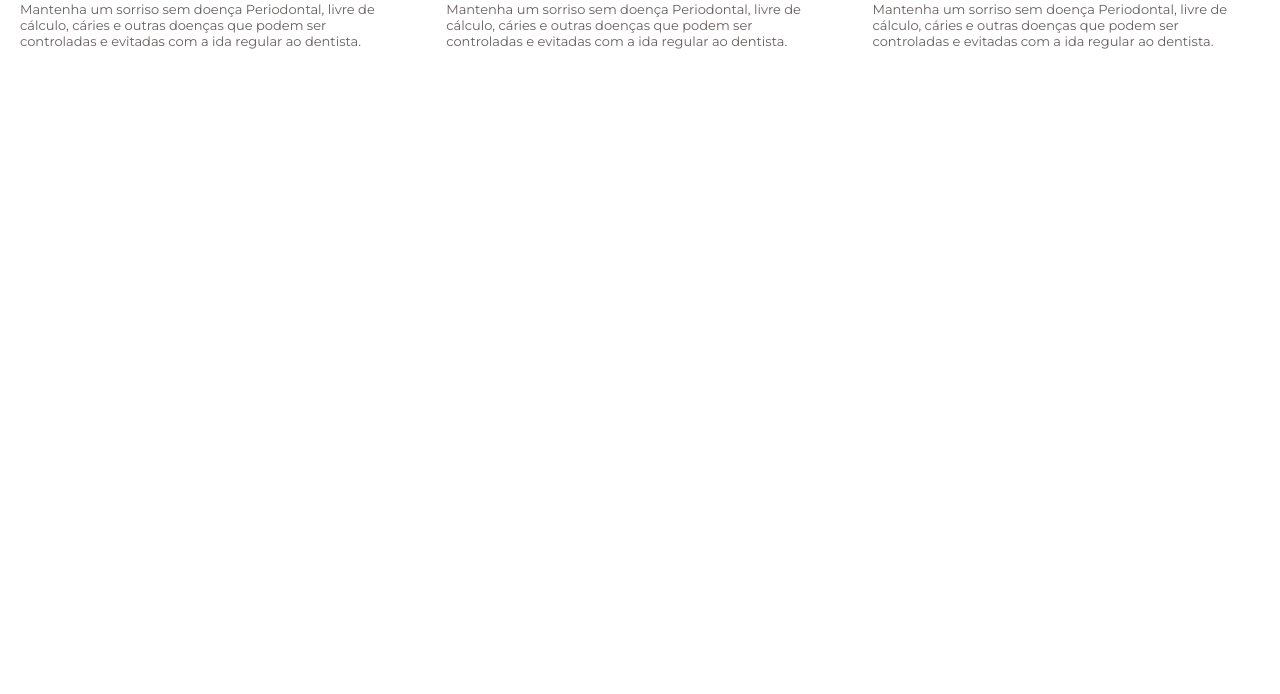
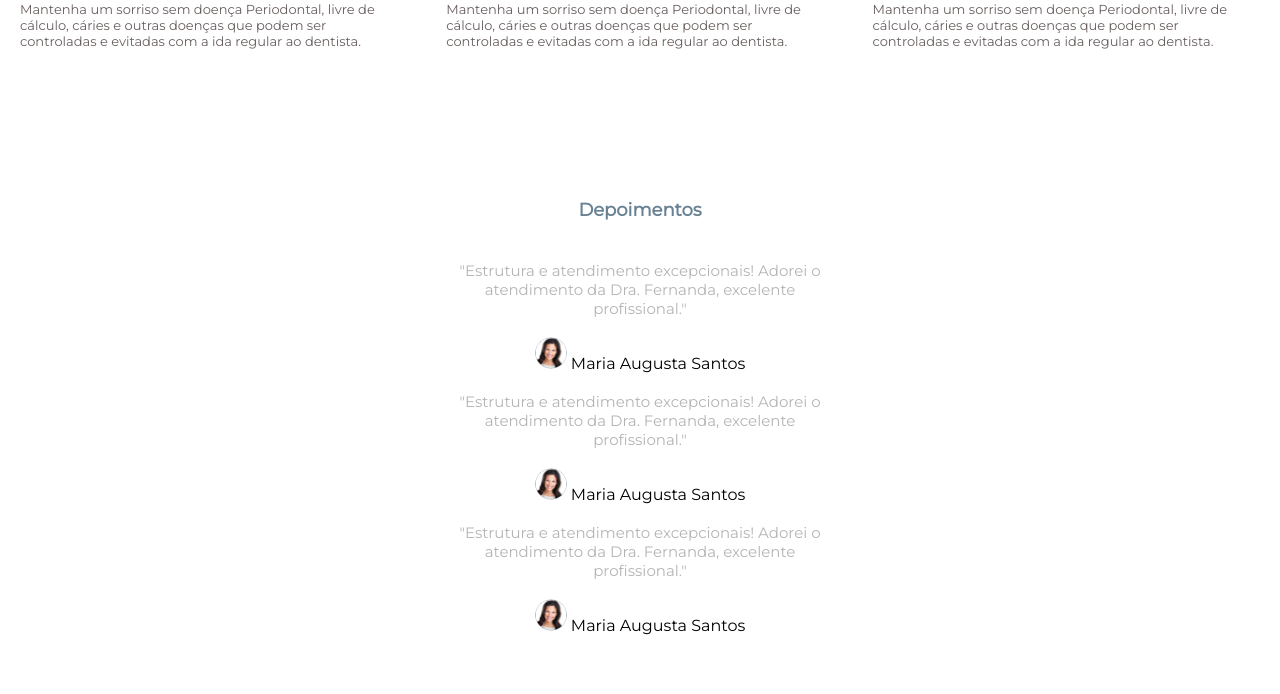
Before and after one commit to LucasSaladini/webmaster-frontend-completo, a PHP site: page / in a window 1280 px wide. Shown: the part 2052-2746 px from the top of the page. Before the commit the page ends 2101 px from the top, so only its background shows below. Run offline with PHP 8.4, Linux system fonts and the light colour scheme.

Commit message:
Created the reviews section

```diff
--- a/Project_04/css/style.css
+++ b/Project_04/css/style.css
@@ -238,6 +238,47 @@ section.treatments > .container {
     padding: 10px 0;
 }
 
+section.reviews > h2 {
+    color: #698293;
+    text-align: center;
+    font-size: 18px;
+}
+
+section.reviews > .container {
+    padding: 40px 0;
+    max-width: 400px;
+}
+
+section.reviews .review-single {
+    text-align: center;
+    width: 100%;
+    padding: 0 2%;
+}
+
+.review-single quote {
+    font-size: 15px;
+    color: #B4B4B4;
+}
+
+.review-single .review-name {
+    padding: 19px 0;
+}
+
+.review-name img {
+    width: 32px;
+    height: 32px;
+    border-radius: 16px;
+}
+
+.name-review span {
+    font-size: 13px;
+    color: #B4B4B4;
+    display: inline-block;
+    vertical-align: top;
+    position: relative;
+    top: 4px;
+}
+
 /* Responsive */
 @media screen and (max-width: 768px) {
     nav.menu_desktop {
--- a/Project_04/index.html
+++ b/Project_04/index.html
@@ -294,5 +294,54 @@
       <!-- container -->
     </section>
     <!-- treatments -->
+    <section class="reviews">
+      <h2>Depoimentos</h2>
+      <div class="container">
+        <div class="review-single">
+          <quote
+            >"Estrutura e atendimento excepcionais! Adorei o atendimento da Dra.
+            Fernanda, excelente profissional."</quote
+          >
+          <div class="review-name">
+            <img
+              src="/images/depoimento1.png"
+              alt="foto da pessoa do depoimento"
+            />
+            <span>Maria Augusta Santos</span>
+          </div>
+        </div>
+        <!-- review-single -->
+        <div class="review-single">
+          <quote
+            >"Estrutura e atendimento excepcionais! Adorei o atendimento da Dra.
+            Fernanda, excelente profissional."</quote
+          >
+          <div class="review-name">
+            <img
+              src="/images/depoimento1.png"
+              alt="foto da pessoa do depoimento"
+            />
+            <span>Maria Augusta Santos</span>
+          </div>
+        </div>
+        <!-- review-single -->
+        <div class="review-single">
+          <quote
+            >"Estrutura e atendimento excepcionais! Adorei o atendimento da Dra.
+            Fernanda, excelente profissional."</quote
+          >
+          <div class="review-name">
+            <img
+              src="/images/depoimento1.png"
+              alt="foto da pessoa do depoimento"
+            />
+            <span>Maria Augusta Santos</span>
+          </div>
+        </div>
+        <!-- review-single -->
+      </div>
+      <!-- container -->
+    </section>
+    <!-- reviews -->
   </body>
 </html>
```
Also changed, not shown: Project_04/images/depoimento1.png (added).
